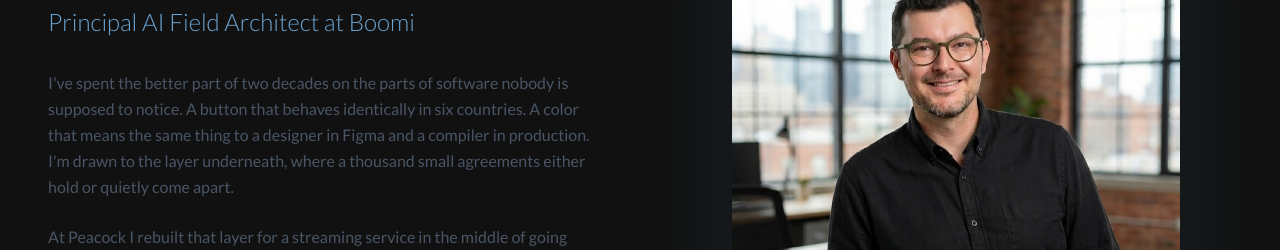
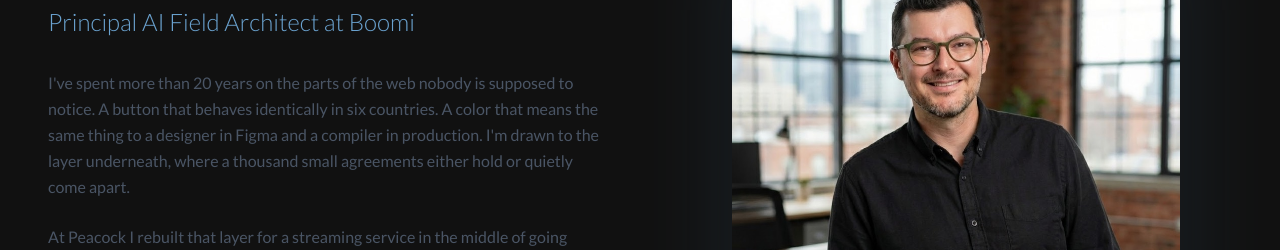
Before and after one commit to joekogit/joekonet-portfolio, a React (Vite) app: page / in a window 1280 px wide. Shown: the part 253-503 px from the top of the page. Built offline with nearby package versions, Linux system fonts and the light colour scheme.

Commit message:
Tighten Hero opening line
Replace "the better part of two decades" with "more than 20 years" — the old
phrasing understated the timeline and echoed "parts" later in the sentence.
Swap "software" for "the web" to match the actual story. Reflow paragraph.

```diff
--- a/src/app/components/Hero.tsx
+++ b/src/app/components/Hero.tsx
@@ -25,10 +25,10 @@ export function Hero() {
 
           <div className="prose prose-lg max-w-none">
             <p className="text-gray-600 dark:text-gray-400 leading-relaxed mb-6">
-              I've spent the better part of two decades on the parts of software nobody is supposed to notice. A button
-              that behaves identically in six countries. A color that means the same thing to a designer in Figma and a
-              compiler in production. I'm drawn to the layer underneath, where a thousand small agreements either hold
-              or quietly come apart.
+              I've spent more than 20 years on the parts of the web nobody is supposed to notice. A button that behaves
+              identically in six countries. A color that means the same thing to a designer in Figma and a compiler in
+              production. I'm drawn to the layer underneath, where a thousand small agreements either hold or quietly
+              come apart.
             </p>
             <p className="text-gray-600 dark:text-gray-400 leading-relaxed">
               At Peacock I rebuilt that layer for a streaming service in the middle of going global. Now I do it for AI,
```
